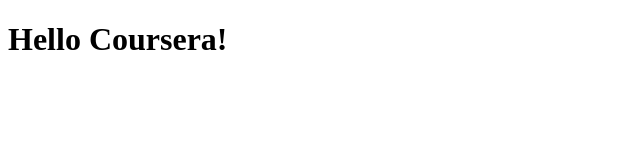
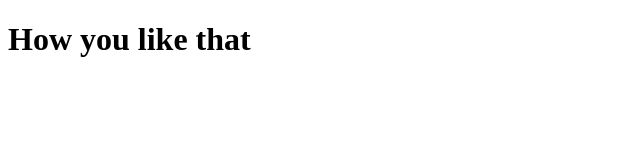
Before and after one commit to dylanlee50/coursera-test, a plain HTML site: page site/index.html in a window 1280 px wide. Shown: the whole page, without its empty margins (0-640 px from the left). Drawn offline with Linux system fonts and the light colour scheme.

Commit message:
Changed welcome title

```diff
--- a/site/index.html
+++ b/site/index.html
@@ -6,6 +6,6 @@
     <title>Coursera test</title>
   </head>
   <body>
-    <h1>Hello Coursera!</h1>
+    <h1>How you like that</h1>
   </body>
 </html>
```
